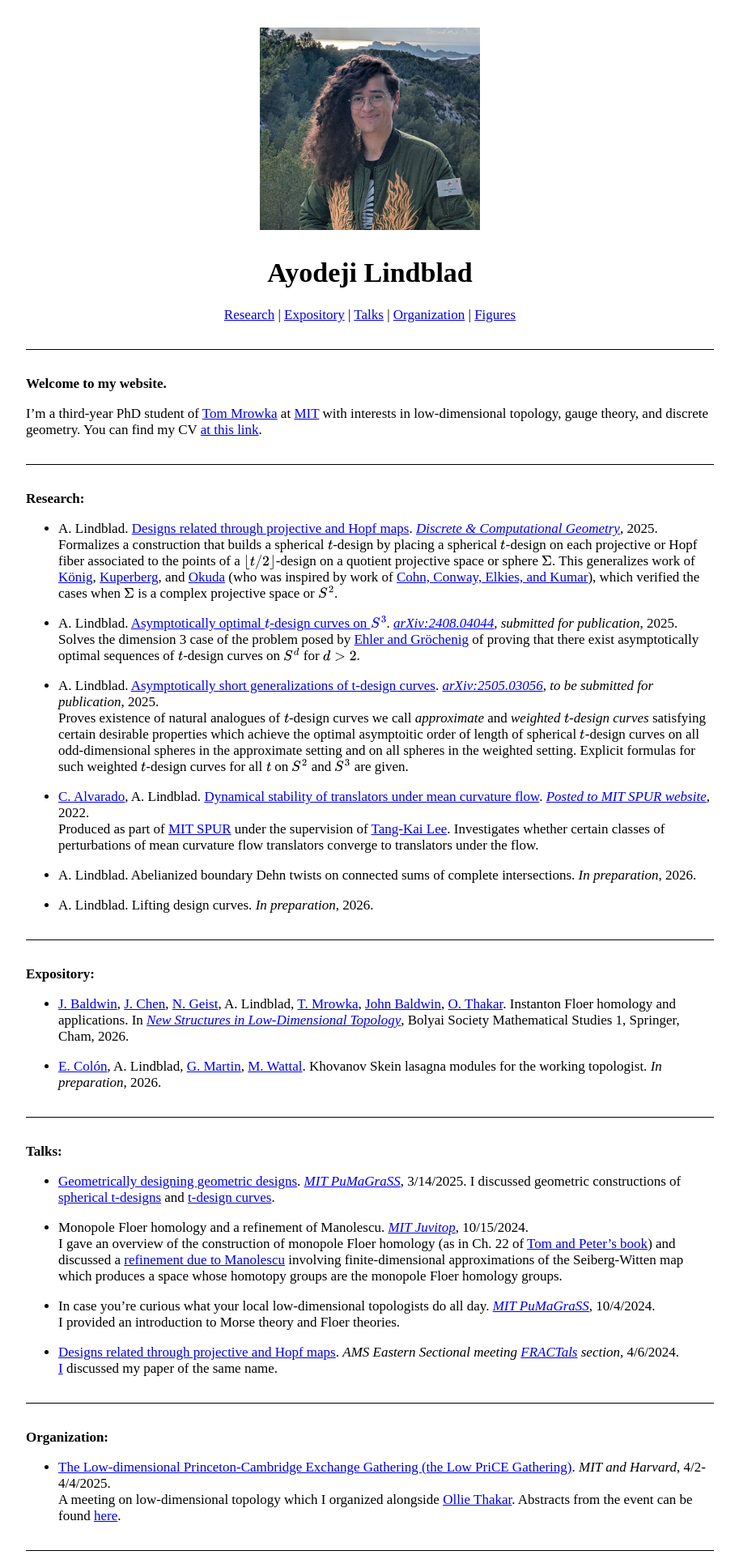
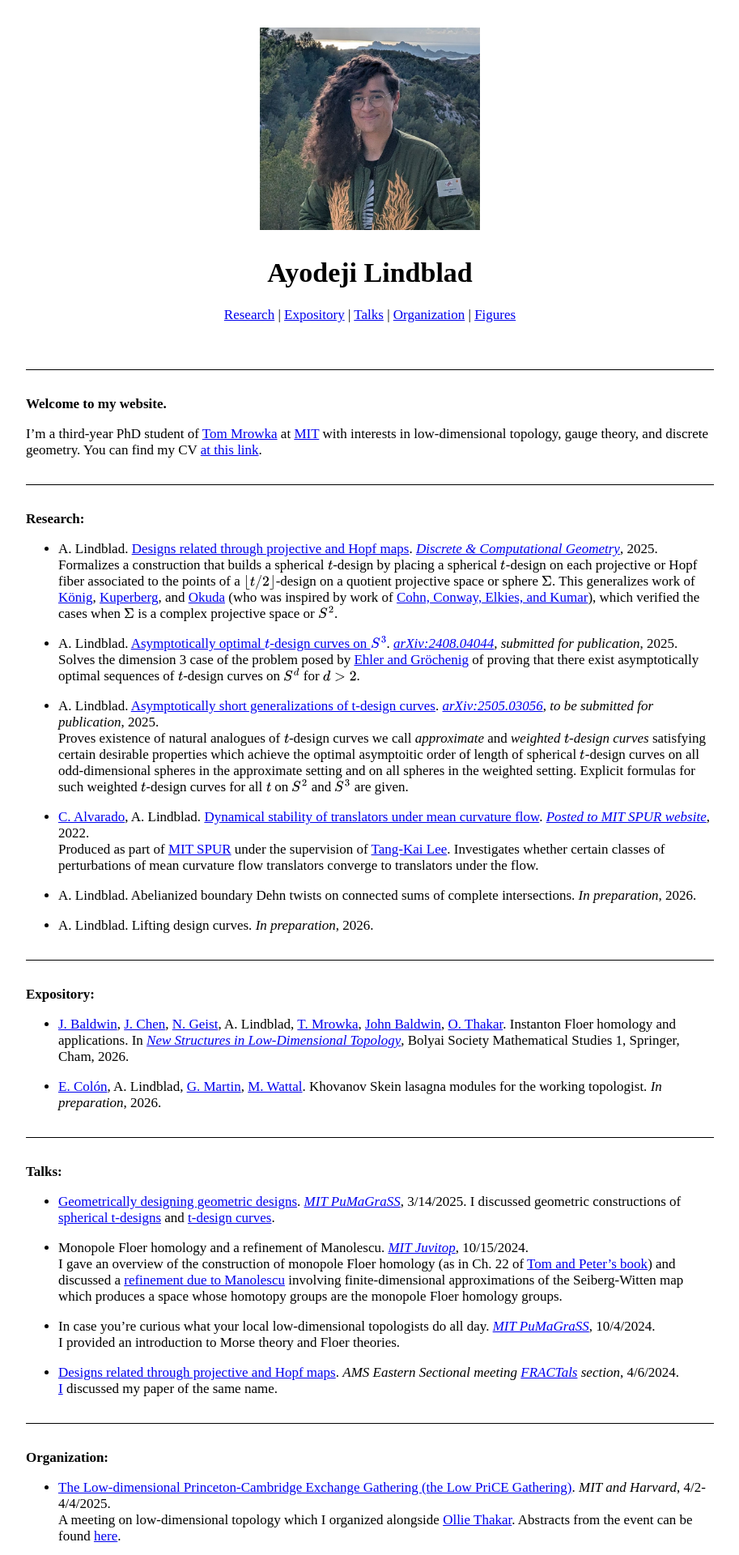
Before and after one commit to AyodejiLindblad/AyodejiLindblad.github.io, a Jekyll site: the page built from index.md, in a window 1280 px wide. Shown: the top 1920 px of the page at 81% size, without its empty margins (183-1096 px from the left). Built offline with Jekyll 4.4.1, drawn with Linux system fonts in a browser that asks for light colours; some web fonts are replaced.

Commit message:
Adding spacing

```diff
--- a/index.md
+++ b/index.md
@@ -21,6 +21,8 @@ layout: default
   <a href="#figures">Figures</a>
 </p>
 
+<div style="height: 0.5rem;"></div>
+
 ---
 
 **Welcome to my website.**
@@ -30,6 +32,7 @@ I'm a third-year PhD student of [Tom Mrowka](https://math.mit.edu/~mrowka/) at [
 ---
 
 <a id="research"></a>
+
 **Research:**
 
 * A. Lindblad. [Designs related through projective and Hopf maps](https://rdcu.be/eSi5F). *[Discrete & Computational Geometry](https://link.springer.com/article/10.1007/s00454-025-00805-7)*, 2025.
@@ -51,6 +54,7 @@ I'm a third-year PhD student of [Tom Mrowka](https://math.mit.edu/~mrowka/) at [
 ---
 
 <a id="expository"></a>
+
 **Expository:**
 
 * [J. Baldwin](https://sites.google.com/bc.edu/john-baldwin/home), [J. Chen](https://math.mit.edu/directory/profile.html?pid=2584), [N. Geist](https://www.bc.edu/bc-web/schools/morrissey/departments/math/people/grad-students/nathan-geist.html), A. Lindblad, [T. Mrowka](https://math.mit.edu/~mrowka/), [John Baldwin](https://sites.google.com/bc.edu/john-baldwin/home), [O. Thakar](https://www.math.harvard.edu/people/thakar-ollie/). Instanton Floer homology and applications. In *[New Structures in Low-Dimensional Topology](https://link.springer.com/book/9783032134936)*, Bolyai Society Mathematical Studies 1, Springer, Cham, 2026.
@@ -60,6 +64,7 @@ I'm a third-year PhD student of [Tom Mrowka](https://math.mit.edu/~mrowka/) at [
 ---
 
 <a id="talks"></a>
+
 **Talks:**
 
 * [Geometrically designing geometric designs](https://photos.app.goo.gl/S6Uhk84pSQmK99BE8). *[MIT PuMaGraSS](https://math.mit.edu/pumagrass/)*, 3/14/2025.
@@ -77,6 +82,7 @@ I'm a third-year PhD student of [Tom Mrowka](https://math.mit.edu/~mrowka/) at [
 ---
 
 <a id="organization"></a>
+
 **Organization:**
 
 * [The Low-dimensional Princeton-Cambridge Exchange Gathering (the Low PriCE Gathering)](https://sites.google.com/view/ayodeji-lowpricegathering/home). *MIT and Harvard*, 4/2-4/4/2025.
@@ -85,6 +91,7 @@ I'm a third-year PhD student of [Tom Mrowka](https://math.mit.edu/~mrowka/) at [
 ---
 
 <a id="figures"></a>
+
 **Figures:**
 
 <div style="display: flex; justify-content: space-around; align-items: flex-start; gap: 10px;">
@@ -138,3 +145,5 @@ I'm a third-year PhD student of [Tom Mrowka](https://math.mit.edu/~mrowka/) at [
   </div>
 
 </div>
+
+<br>
```
